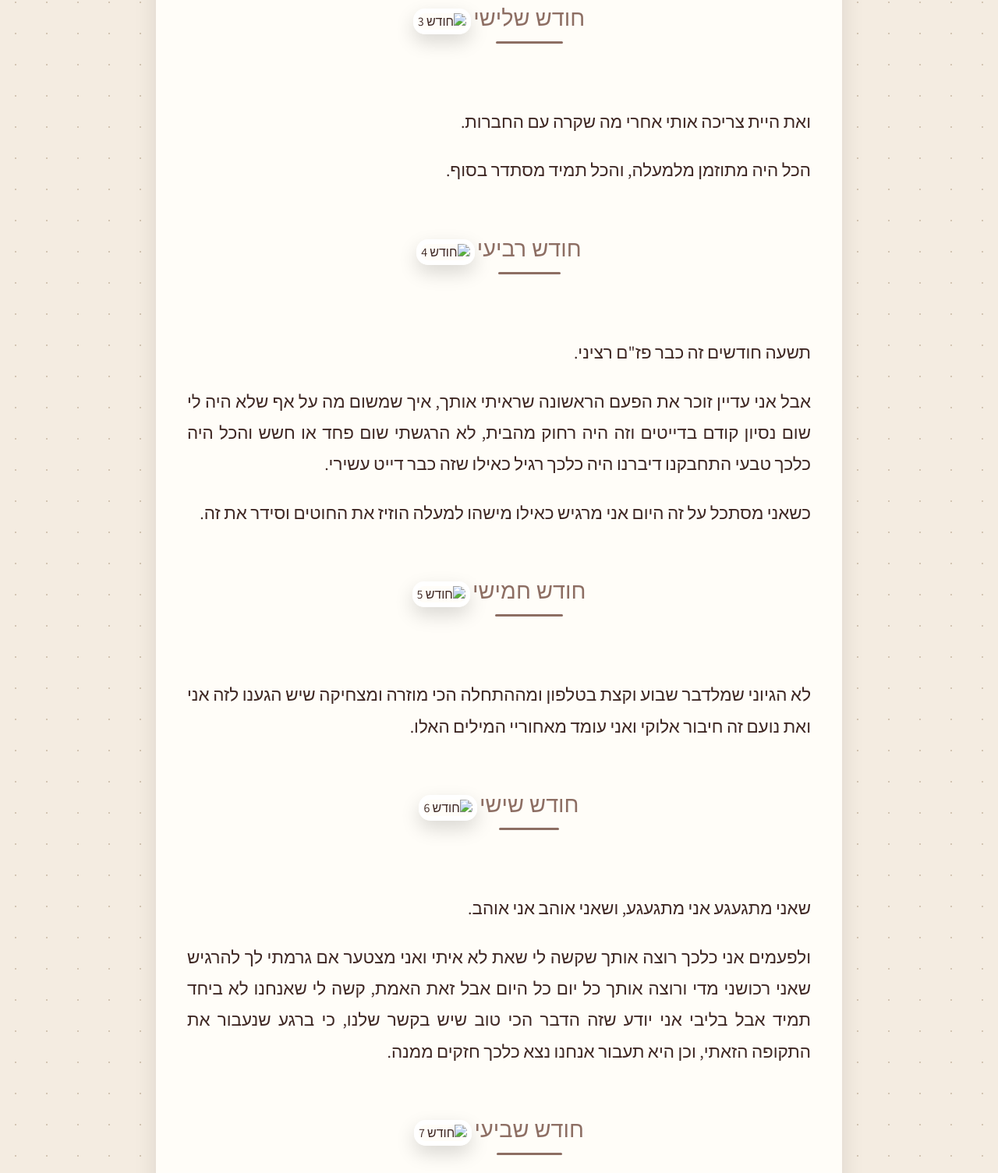
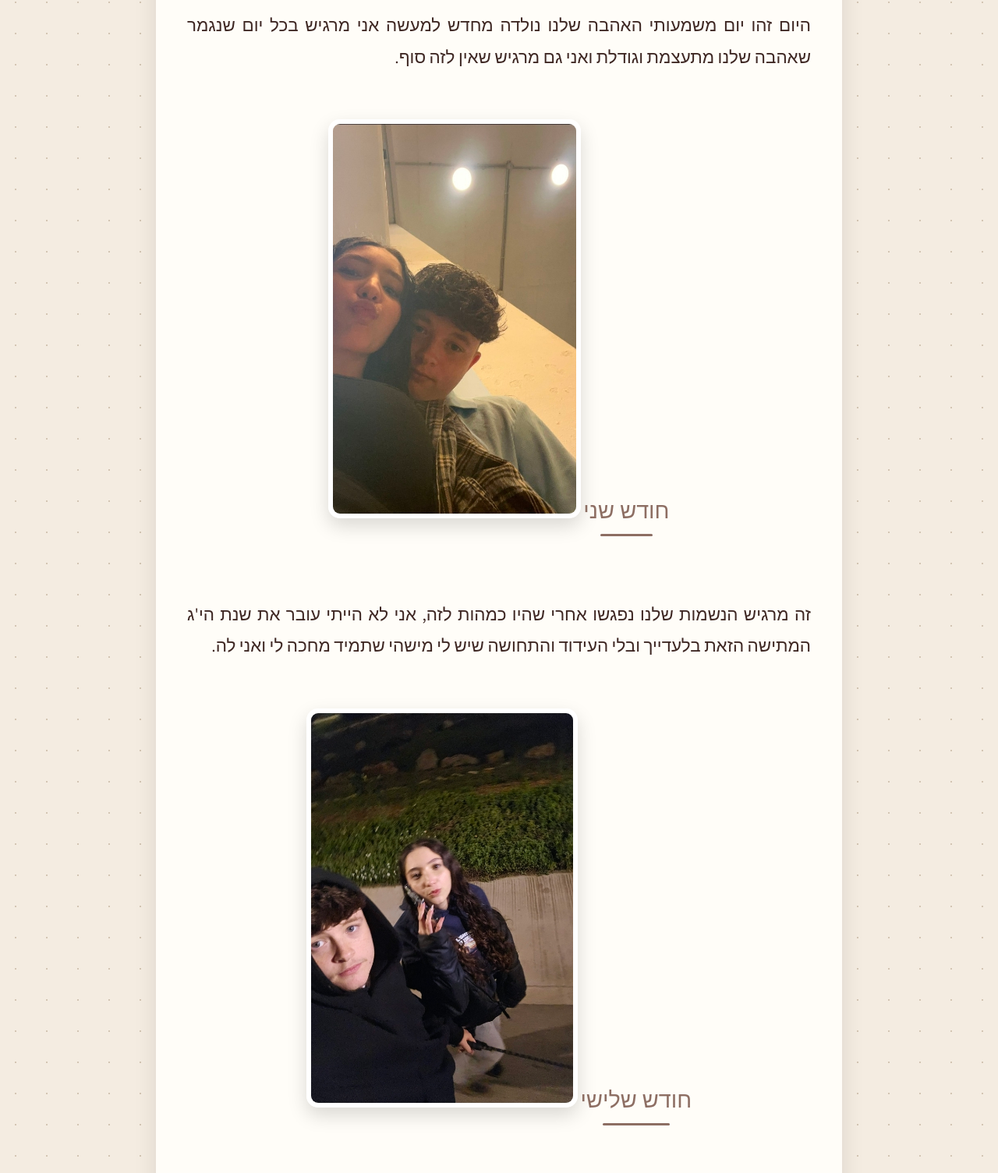
Before and after one commit to noamrap/nuny1402, a plain HTML site: page index.html in a window 1280 px wide. Shown: the part 1057-2562 px from the top of the page at 78% size. Drawn offline with Linux system fonts and the light colour scheme.

Commit message:
Fix HTML structure and update content

```diff
--- a/index.html
+++ b/index.html
@@ -1,3 +1,4 @@
+
 <!DOCTYPE html>
 <html lang="he" dir="rtl">
 <head>
@@ -152,7 +153,7 @@
 
     <div class="month-section reveal">
         <div class="month-title">חודש ראשון</div>
-        <img src="1000673516.jpg" class="month-img" alt="חודש 1">
+        <img src="Screenshot_20260711_080601_Photos.jpg" class="month-img" alt="חודש 1">
     </div>
 
     <div class="reveal">
@@ -161,7 +162,7 @@
 
     <div class="month-section reveal">
         <div class="month-title">חודש שני</div>
-        <img src="1000673519.jpg" class="month-img" alt="חודש 2">
+        <img src="Screenshot_20260711_080654_Photos.jpg" class="month-img" alt="חודש 2">
     </div>
 
     <div class="reveal">
@@ -170,7 +171,7 @@
 
     <div class="month-section reveal">
         <div class="month-title">חודש שלישי</div>
-        <img src="1000673522.jpg" class="month-img" alt="חודש 3">
+        <img src="Screenshot_20260711_080801_Photos.jpg" class="month-img" alt="חודש 3">
     </div>
 
     <div class="reveal">
@@ -180,7 +181,7 @@
 
     <div class="month-section reveal">
         <div class="month-title">חודש רביעי</div>
-        <img src="1000673523.jpg" class="month-img" alt="חודש 4">
+        <img src="Screenshot_20260711_081153_Photos.jpg" class="month-img" alt="חודש 4">
     </div>
 
     <div class="reveal">
@@ -191,7 +192,7 @@
 
     <div class="month-section reveal">
         <div class="month-title">חודש חמישי</div>
-        <img src="1000673527.jpg" class="month-img" alt="חודש 5">
+        <img src="Screenshot_20260711_081505_Photos.jpg" class="month-img" alt="חודש 5">
     </div>
 
     <div class="reveal">
@@ -200,7 +201,7 @@
 
     <div class="month-section reveal">
         <div class="month-title">חודש שישי</div>
-        <img src="1000673530.jpg" class="month-img" alt="חודש 6">
+        <img src="Screenshot_20260711_081608_Photos.jpg" class="month-img" alt="חודש 6">
     </div>
 
     <div class="reveal">
@@ -210,7 +211,7 @@
 
     <div class="month-section reveal">
         <div class="month-title">חודש שביעי</div>
-        <img src="1000673533.jpg" class="month-img" alt="חודש 7">
+        <img src="Screenshot_20260711_081942_Photos.jpg" class="month-img" alt="חודש 7">
     </div>
 
     <div class="reveal">
@@ -222,7 +223,7 @@
 
     <div class="month-section reveal">
         <div class="month-title">חודש שמיני</div>
-        <img src="1000673536.jpg" class="month-img" alt="חודש 8">
+        <img src="Screenshot_20260711_082141_Photos.jpg" class="month-img" alt="חודש 8">
     </div>
 
     <div class="reveal">
```
